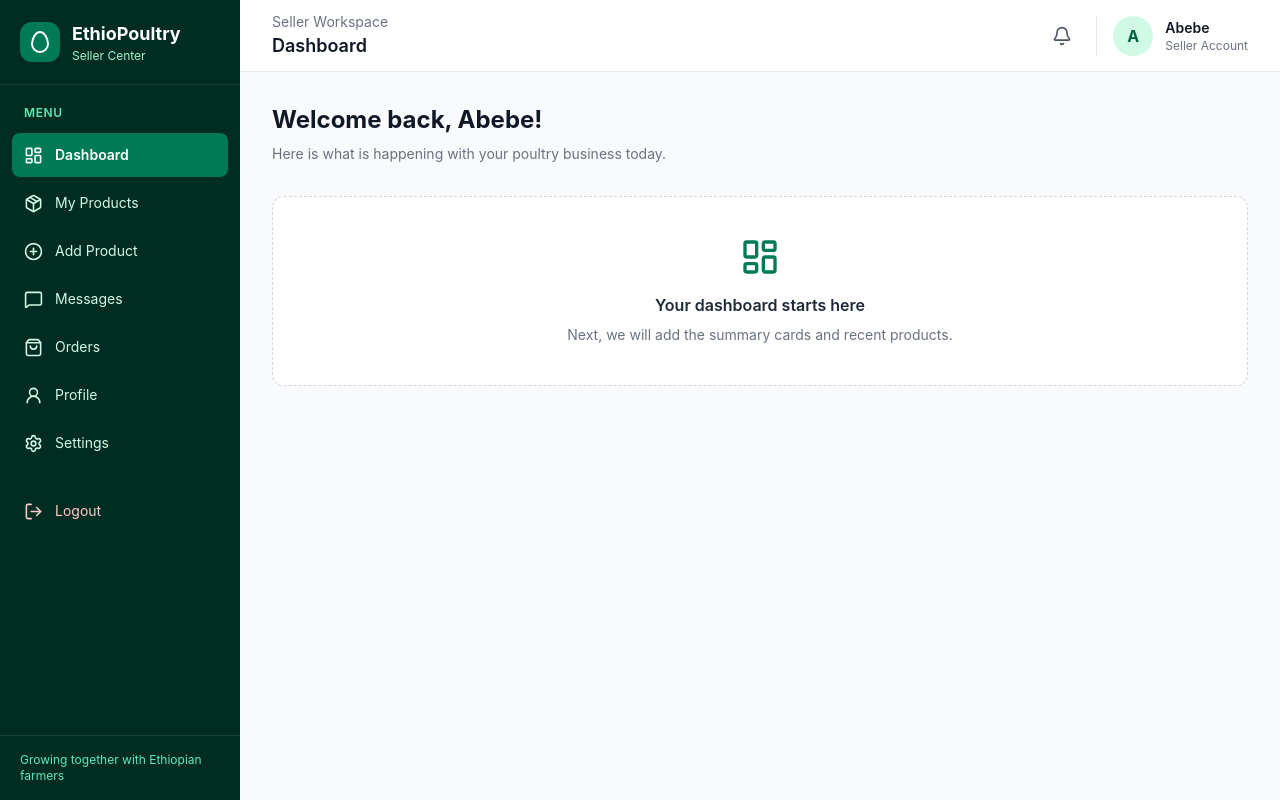
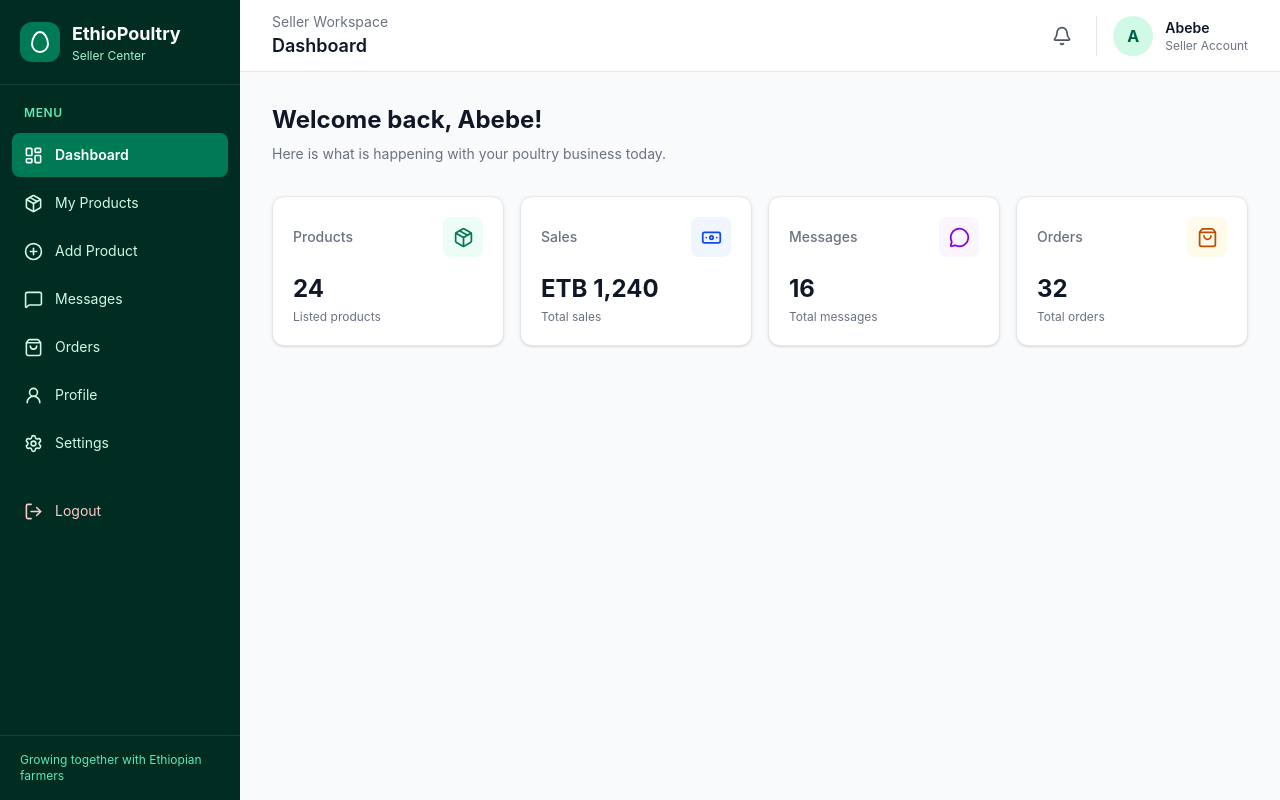
Before and after one commit to mega-gech/EthioPoultry, a React (Vite) app in the folder client/: page /seller/dashboard in a window 1280 px wide. Built offline with nearby package versions, Linux system fonts and the light colour scheme.

Commit message:
add sellerDasherStats

```diff
--- a/client/src/pages/Login.tsx
+++ b/client/src/pages/Login.tsx
@@ -173,6 +173,7 @@ export default function Login() {
 
           <div className="grid grid-cols-2 gap-3">
             <button
+              onClick={()=>navigate('/seller/dashboard')}
               type="button"
               className="flex items-center justify-center gap-2 rounded-lg border border-gray-300 py-3 text-sm font-medium text-gray-700 hover:bg-gray-50"
             >
--- /dev/null
+++ b/client/src/pages/SellerDashboard/DashboardStats.tsx
@@ -0,0 +1,79 @@
+
+import {
+  Package,
+  Banknote,
+  MessageCircle,
+  ShoppingBag,
+} from "lucide-react";
+
+const stats = [
+  {
+    title: "Products",
+    value: "24",
+    description: "Listed products",
+    icon: Package,
+    color: "text-emerald-700",
+    bgColor: "bg-emerald-50",
+  },
+  {
+    title: "Sales",
+    value: "ETB 1,240",
+    description: "Total sales",
+    icon: Banknote,
+    color: "text-blue-700",
+    bgColor: "bg-blue-50",
+  },
+  {
+    title: "Messages",
+    value: "16",
+    description: "Total messages",
+    icon: MessageCircle,
+    color: "text-purple-700",
+    bgColor: "bg-purple-50",
+  },
+  {
+    title: "Orders",
+    value: "32",
+    description: "Total orders",
+    icon: ShoppingBag,
+    color: "text-amber-700",
+    bgColor: "bg-amber-50",
+  },
+];
+
+export default function DashboardStats() {
+  return (
+    <div className="grid grid-cols-1 gap-4 sm:grid-cols-2 xl:grid-cols-4">
+      {stats.map((stat) => {
+        const Icon = stat.icon;
+
+        return (
+          <div
+            key={stat.title}
+            className="rounded-xl border border-gray-200 bg-white p-5 shadow-sm transition hover:-translate-y-0.5 hover:shadow-md"
+          >
+            <div className="flex items-center justify-between">
+              <p className="text-sm font-medium text-gray-500">
+                {stat.title}
+              </p>
+
+              <div
+                className={`flex h-10 w-10 items-center justify-center rounded-lg ${stat.bgColor} ${stat.color}`}
+              >
+                <Icon size={21} />
+              </div>
+            </div>
+
+            <h3 className="mt-4 text-2xl font-bold text-gray-900">
+              {stat.value}
+            </h3>
+
+            <p className="mt-1 text-xs text-gray-500">
+              {stat.description}
+            </p>
+          </div>
+        );
+      })}
+    </div>
+  );
+}
--- a/client/src/pages/SellerDashboard/SellerDashboard.tsx
+++ b/client/src/pages/SellerDashboard/SellerDashboard.tsx
@@ -12,6 +12,7 @@ import {
   Menu,
   Bell,
 } from "lucide-react";
+import DashboardStats from "./DashboardStats";
 
 const navigation = [
   { name: "Dashboard", icon: LayoutDashboard, href: "/seller/dashboard" },
@@ -140,19 +141,8 @@ export default function SellerDashboard() {
             Here is what is happening with your poultry business today.
           </p>
 
-          <div className="mt-8 rounded-xl border border-dashed border-gray-300 bg-white p-10 text-center">
-            <LayoutDashboard
-              size={40}
-              className="mx-auto text-emerald-700"
-            />
-
-            <h3 className="mt-4 font-semibold text-gray-800">
-              Your dashboard starts here
-            </h3>
-
-            <p className="mt-2 text-sm text-gray-500">
-              Next, we will add the summary cards and recent products.
-            </p>
+          <div className="mt-8">
+             <DashboardStats />
           </div>
         </section>
       </main>
```
